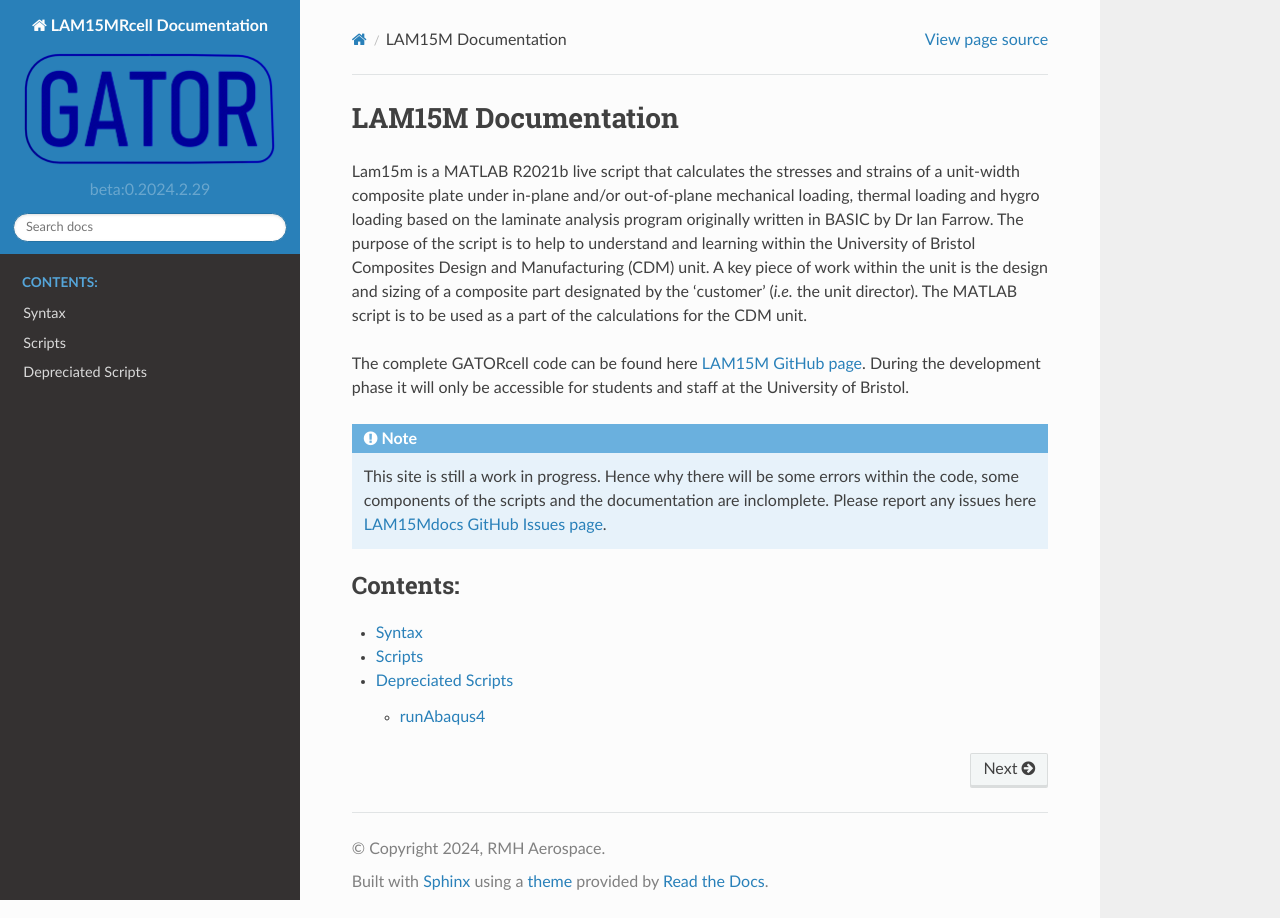
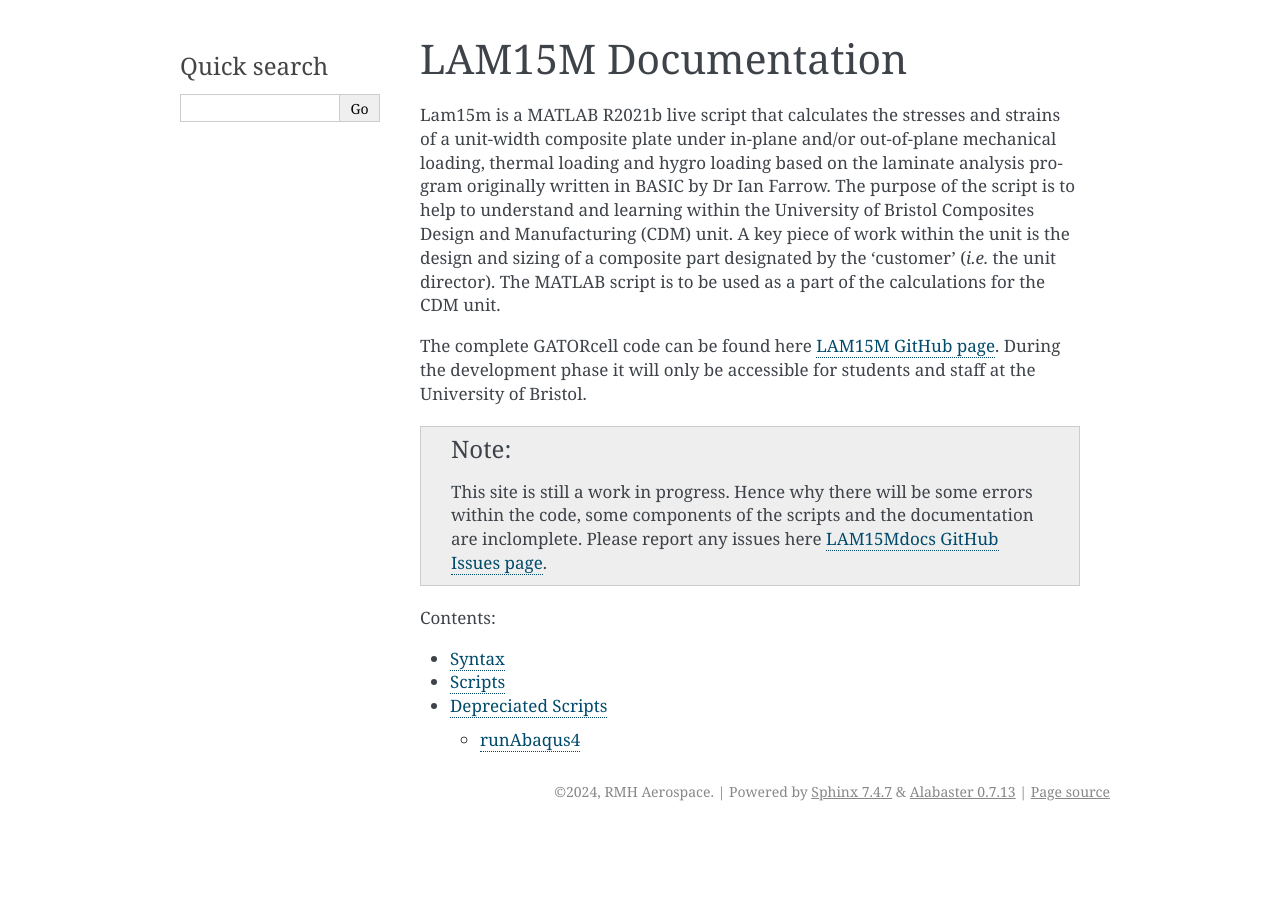
Before and after one commit to aq18507/LAM15Mdocs, a Sphinx documentation site: the page built from doc/index.rst, in a window 1280 px wide. Built offline with Sphinx 7.4.7, drawn with Linux system fonts in a browser that asks for light colours; pages that are not in the unit, such as notebooks, are missing from menus.

Commit message:
autocommit: v01.02-2024-02-29@ 8:41:01

```diff
--- /dev/null
+++ b/doc/Depreciated_Scripts_GATOR.rst
@@ -0,0 +1,2 @@
+Depreciated Scripts
+===================
--- a/doc/conf.py
+++ b/doc/conf.py
@@ -96,9 +96,9 @@
 # The theme to use for HTML and HTML Help pages.  See the documentation for
 # a list of builtin themes.
 #
-html_theme = 'sphinx_rtd_theme'
-html_logo = '../_static/GATOR_logo_v1.png'
-html_favicon = '../_static/GATOR_logo_v2.png'
+# html_theme = 'sphinx_rtd_theme'
+# html_logo = '../_static/GATOR_logo_v1.png'
+# html_favicon = '../_static/GATOR_logo_v2.png'
 html_extra_path = ['../extra/']
 
 # Theme options are theme-specific and customize the look and feel of a theme
```
